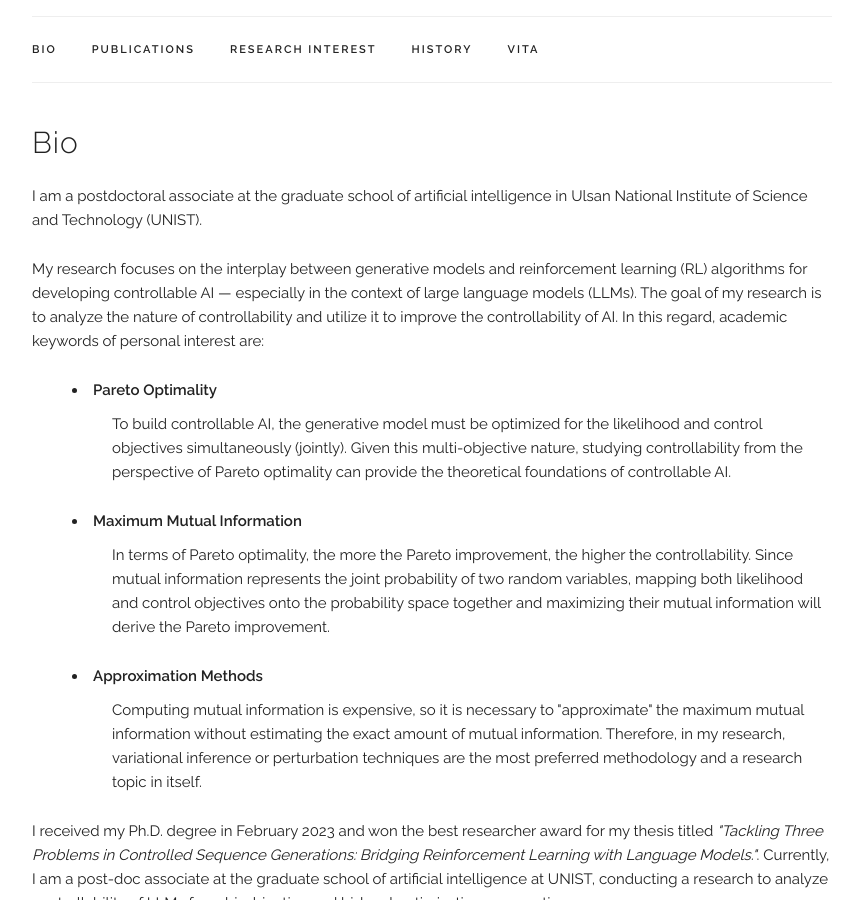
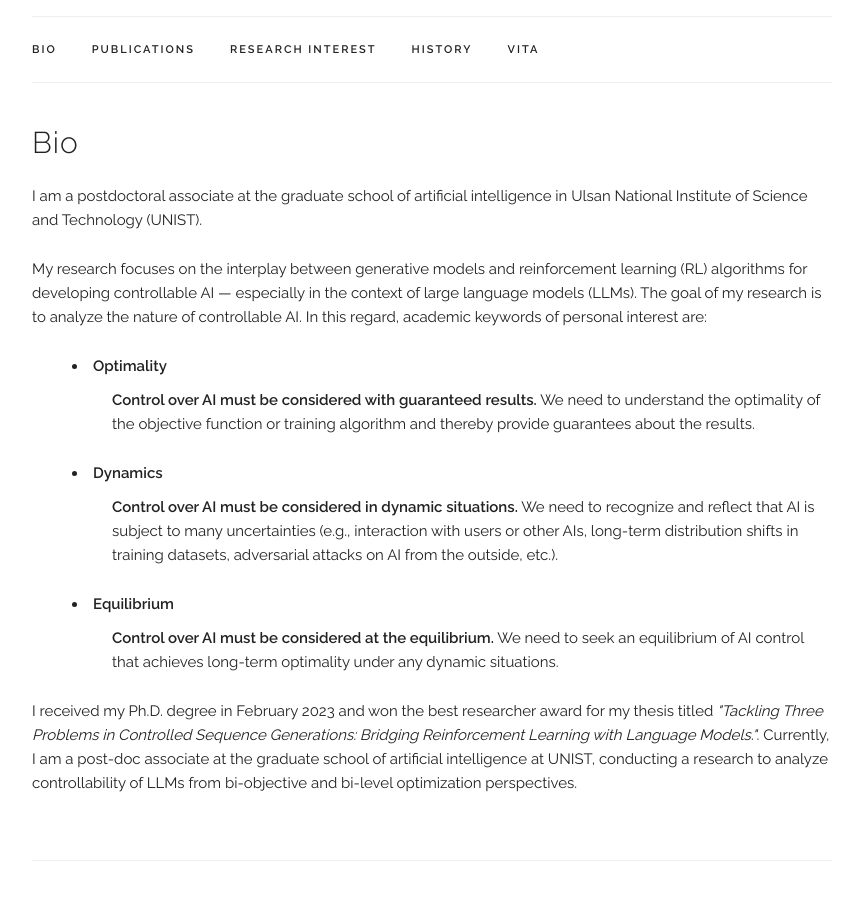
Before and after one commit to CHLEE-Leo/chlee-leo.github.io, a Jekyll site: the page built from index.html, in a window 1280 px wide and 900 px high, scrolled down 289 px. Shown: the whole window, without its empty margins (208-1068 px from the left). Built offline with Jekyll 4.4.1, drawn with Linux system fonts in a browser that asks for light colours; some web fonts are replaced.

Commit message:
change Bio'

```diff
--- a/index.html
+++ b/index.html
@@ -10,13 +10,18 @@ title: Home
   </p>
 
   <p>
-  My research focuses on the interplay between generative models and reinforcement learning (RL) algorithms for developing controllable AI &mdash; especially in the context of large language models (LLMs). The goal of my research is to analyze the nature of controllability and utilize it to improve the controllability of AI. In this regard, academic keywords of personal interest are:
+  My research focuses on the interplay between generative models and reinforcement learning (RL) algorithms for developing controllable AI &mdash; especially in the context of large language models (LLMs). The goal of my research is to analyze the nature of controllable AI. In this regard, academic keywords of personal interest are:
   <dl style="PADDING-LEFT: 40px">
 	<dt>
-		<li><b>Pareto Optimality</b></li>
+		<li><b>Optimality</b></li>
 	</dt>
 	<dd>
+		<p>
+		<b>Control over AI must be considered with guaranteed results.</b> We need to understand the optimality of the objective function or training algorithm and thereby provide guarantees about the results.
+		</p>
+		<!--
 		<p>To build controllable AI, the generative model must be optimized for the likelihood and control objectives simultaneously (jointly). Given this multi-objective nature, studying controllability from the perspective of Pareto optimality can provide the theoretical foundations of controllable AI.</p>
+		-->
 		<!--
 		<li>
 			Pareto Optimal
@@ -29,10 +34,17 @@ title: Home
 	<dt>
 		<!-- <li>Robustness to Changing Environment and Adeversarial Attack</li> -->
 		<!-- <li>Exposure Bias and Data Perturbation</li> -->
-		<li><b>Maximum Mutual Information</b></li>
+		<!-- <li><b>Maximum Mutual Information</b></li> -->
+		<li><b>Dynamics</b></li>
 	</dt>
 	<dd>
+		<p>
+		<b>Control over AI must be considered in dynamic situations.</b> We need to recognize and reflect that AI is subject to many uncertainties (e.g., interaction with users or other AIs, long-term distribution shifts in training datasets, adversarial attacks on AI from the outside, etc.).
+		</p>
+		<!--
+		</p>
 		<p>In terms of Pareto optimality, the more the Pareto improvement, the higher the controllability. Since mutual information represents the joint probability of two random variables, mapping both likelihood and control objectives onto the probability space together and maximizing their mutual information will derive the Pareto improvement.</p>
+		-->
 		<!--
 		<li>
 			Generalization under Out-of-Distribution
@@ -48,10 +60,16 @@ title: Home
 	<dt>
 		<!-- <li>Applicability</li> -->
 		<!-- <li>Latent Hole and Continuous Representation</li> -->
-		<li><b>Approximation Methods</b></li>
+		<!-- <li><b>Approximation Methods</b></li> -->
+		<li><b>Equilibrium</b></li>
 	</dt>
 	<dd>
+		<p>
+		<b>Control over AI must be considered at the equilibrium.</b> We need to seek an equilibrium of AI control that achieves long-term optimality under any dynamic situations.
+		</p>
+		<!--
 		<p>Computing mutual information is expensive, so it is necessary to "approximate" the maximum mutual information without estimating the exact amount of mutual information. Therefore, in my research, variational inference or perturbation techniques are the most preferred methodology and a research topic in itself.</p>
+		-->
 		<!-- Increases the usecases of AI in industrial fields such as A, B, and C.
 		<li>
 			Definition of Domain-driven Problems
```
